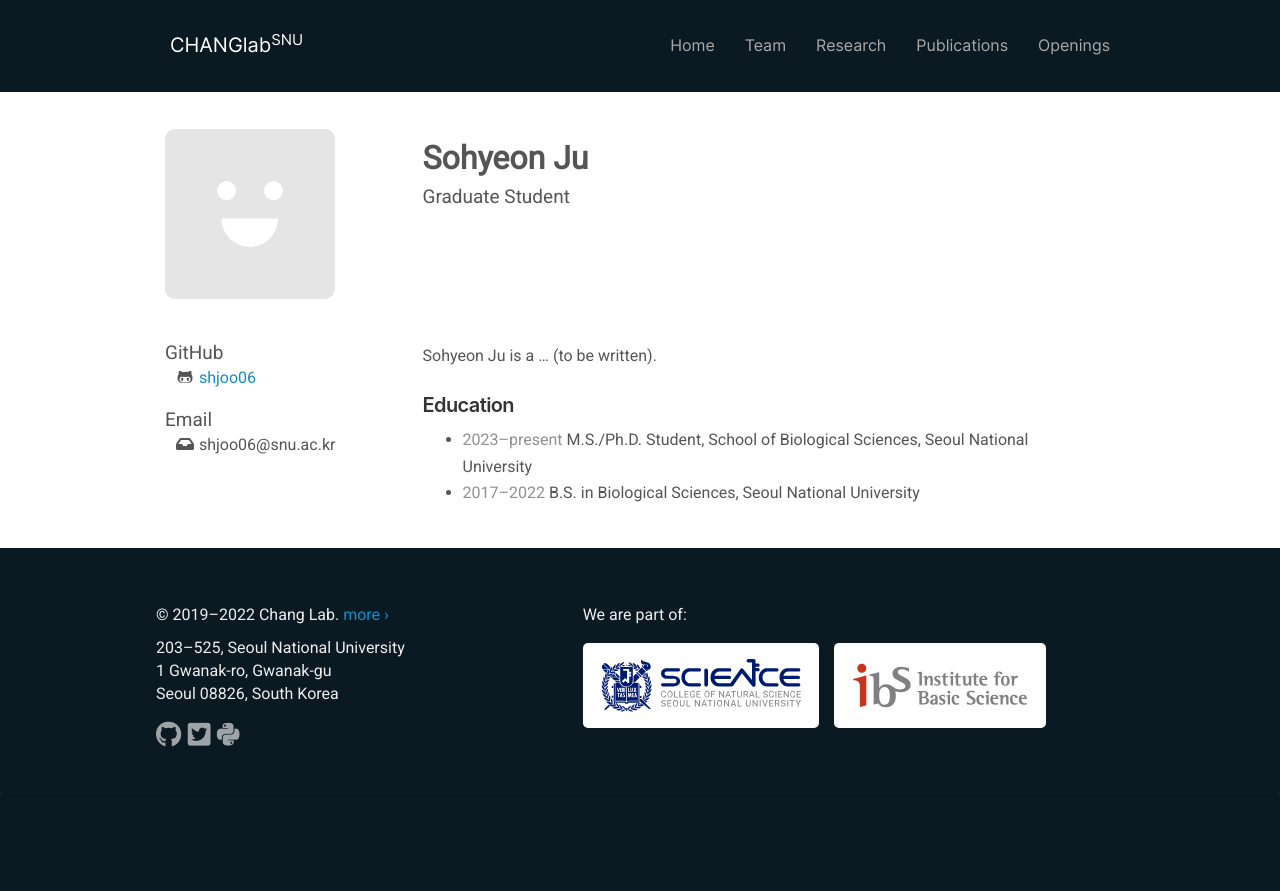
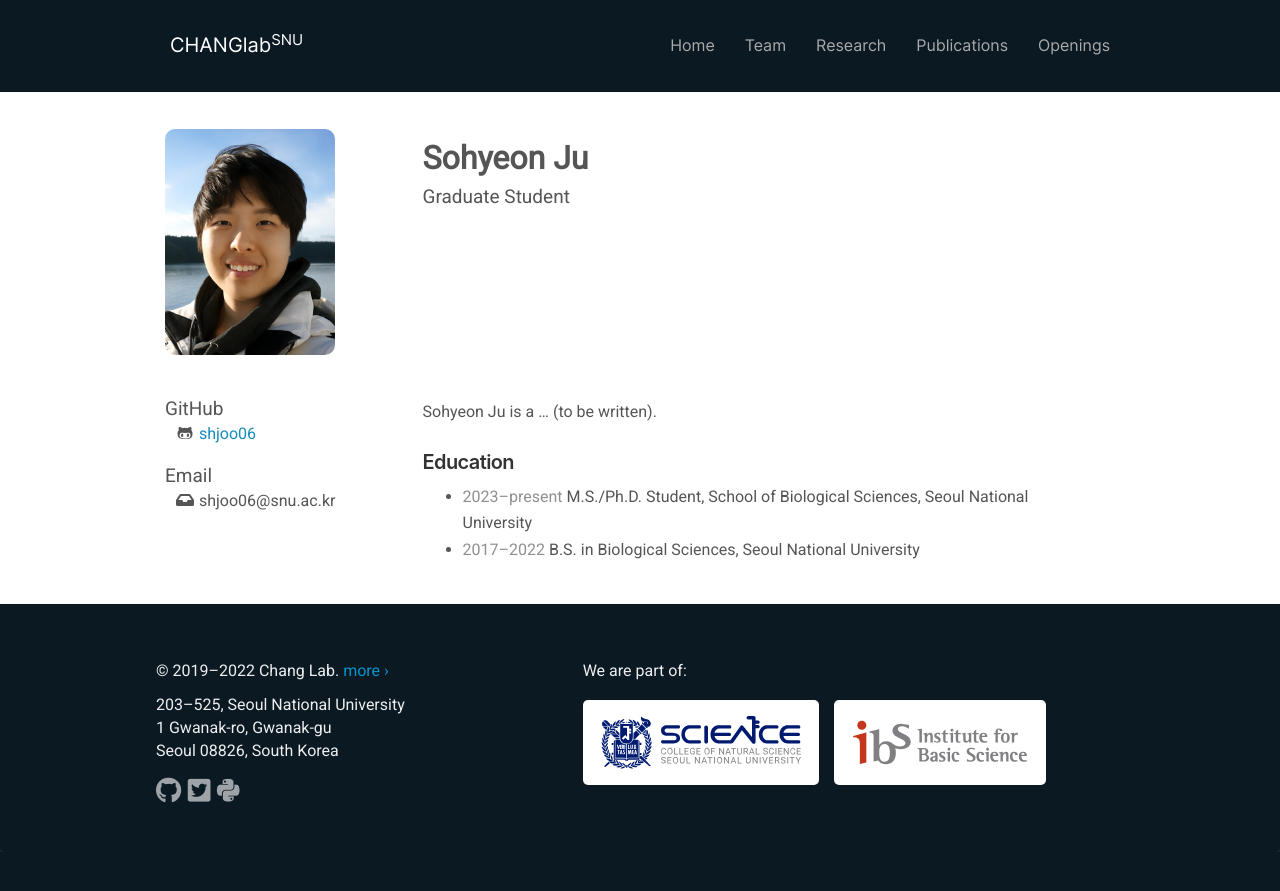
Before and after one commit to ChangLabSNU/ChangLabSNU.github.io, a Jekyll site: the page built from _pages/team/sohyeon-ju.md, in a window 1280 px wide. Shown: the top 891 px of the page. Built offline with Jekyll 4.4.1, drawn with Linux system fonts in a browser that asks for light colours; nearby versions of some CDN libraries; some web fonts are replaced.

Commit message:
Change Sohyeon's profile photo file.

```diff
--- a/_pages/team/sohyeon-ju.md
+++ b/_pages/team/sohyeon-ju.md
@@ -8,7 +8,7 @@ twitter:
 github: shjoo06
 scholar:
 orcid:
-image: /images/members/null-thumb.png
+image: /images/members/shju-thumb.jpg
 cv:
 permalink: /team/sohyeon-ju
 ---
```
